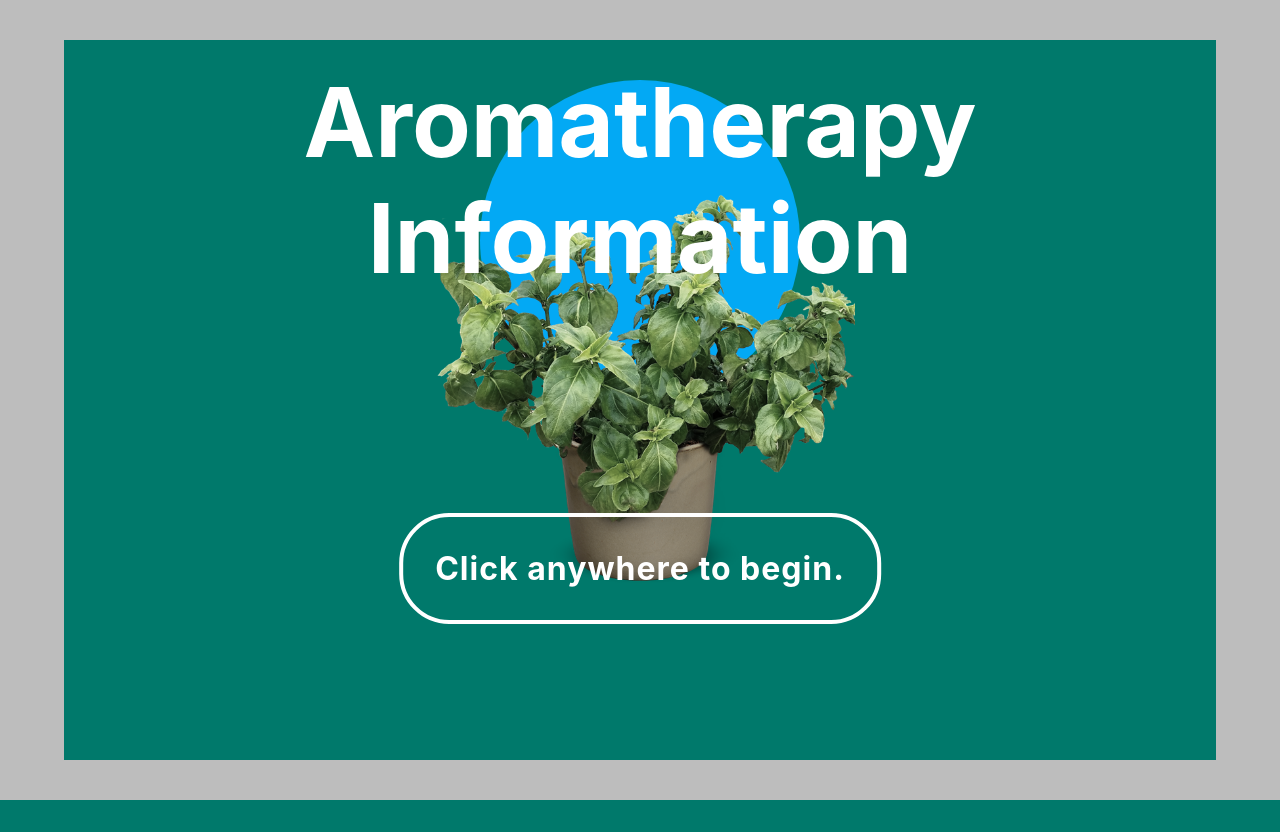
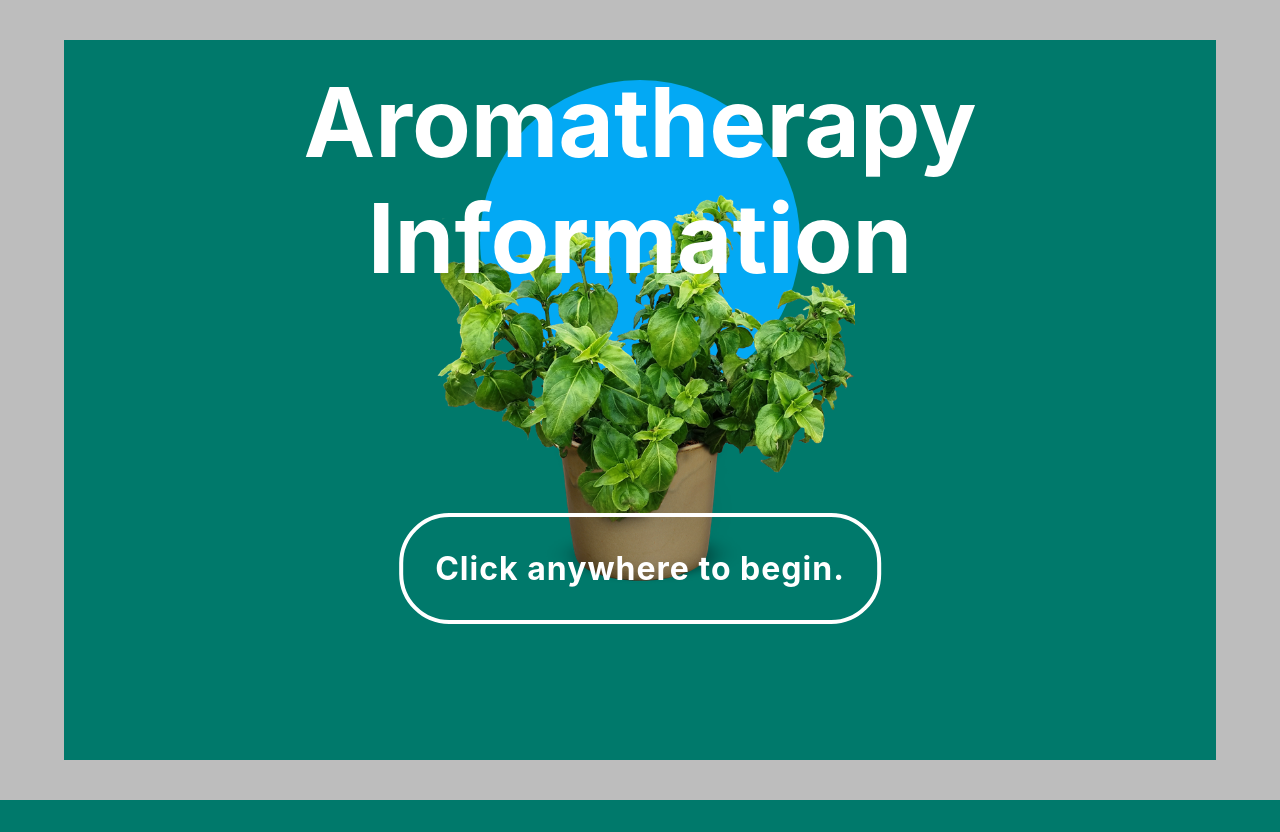
Before and after one commit to noelw19/Aromatherapy_site, a React (Create React App) app: page / in a window 1280 px wide. Built offline with nearby package versions, Linux system fonts and the light colour scheme.

Commit message:
landing page animations added 5

```diff
--- a/src/Components/LandingPage/LandingPage.js
+++ b/src/Components/LandingPage/LandingPage.js
@@ -96,6 +96,12 @@ const DisplayArea = styled.div`
         }
     }
 
+    h5:hover {
+        background-color: #ffff;
+        border-color: transparent;
+        color: black;
+    }
+
     @keyframes slideLeft {
         from {left: -25%}
         to {transform: translateX(-50%)}
@@ -136,7 +142,6 @@ const DisplayContainer = styled.div`
         animation: hideAndShow 2s;
         animation-delay: 1.5s;
         animation-fill-mode: backwards;
-        filter: grayscale(50%);
 
         @media(max-width: 700px) {
             width: 70%;
@@ -166,7 +171,20 @@ const LandingPage = () => {
         setIsClicked(true);
     }
 
-
+    const InitialLanding = () => {
+        return (
+            <LandingContainer onClick={handleOnClick}>
+               <DisplayArea>
+                   <div className='ball'></div>
+                   <h1>Aromatherapy Information</h1>
+                   <h5>Click anywhere to begin.</h5>
+                   <DisplayContainer>
+                        <img className='pot' src={img1} alt="herbs hd @transparentpng.com"/>
+                    </DisplayContainer>
+               </DisplayArea>
+            </LandingContainer>
+        )
+    }
 
     const MainPage = () => {
 
@@ -180,19 +198,7 @@ const LandingPage = () => {
 
     return(
         <>
-            {!isClicked ? <LandingContainer onClick={handleOnClick}>
-               <DisplayArea>
-                   <div className='ball'></div>
-                   <h1>Aromatherapy Information</h1>
-                   <h5>Click anywhere to begin.</h5>
-                   <DisplayContainer>
-                        <img className='pot' src={img1} alt="herbs hd @transparentpng.com"/>
-                    </DisplayContainer>
-               </DisplayArea>
-            </LandingContainer> : MainPage()
-            }
-
-
+            {!isClicked ? InitialLanding() : MainPage()}
         </>
     )
 }
```
